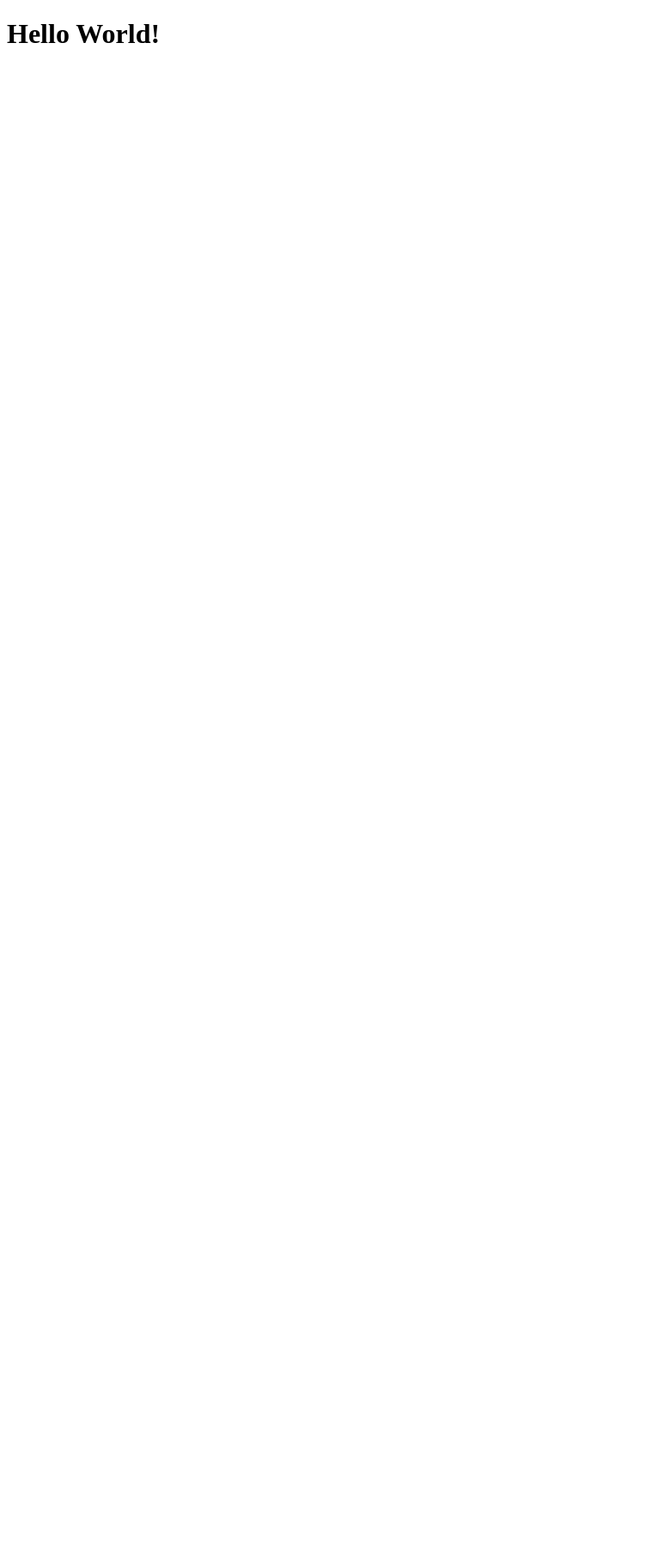
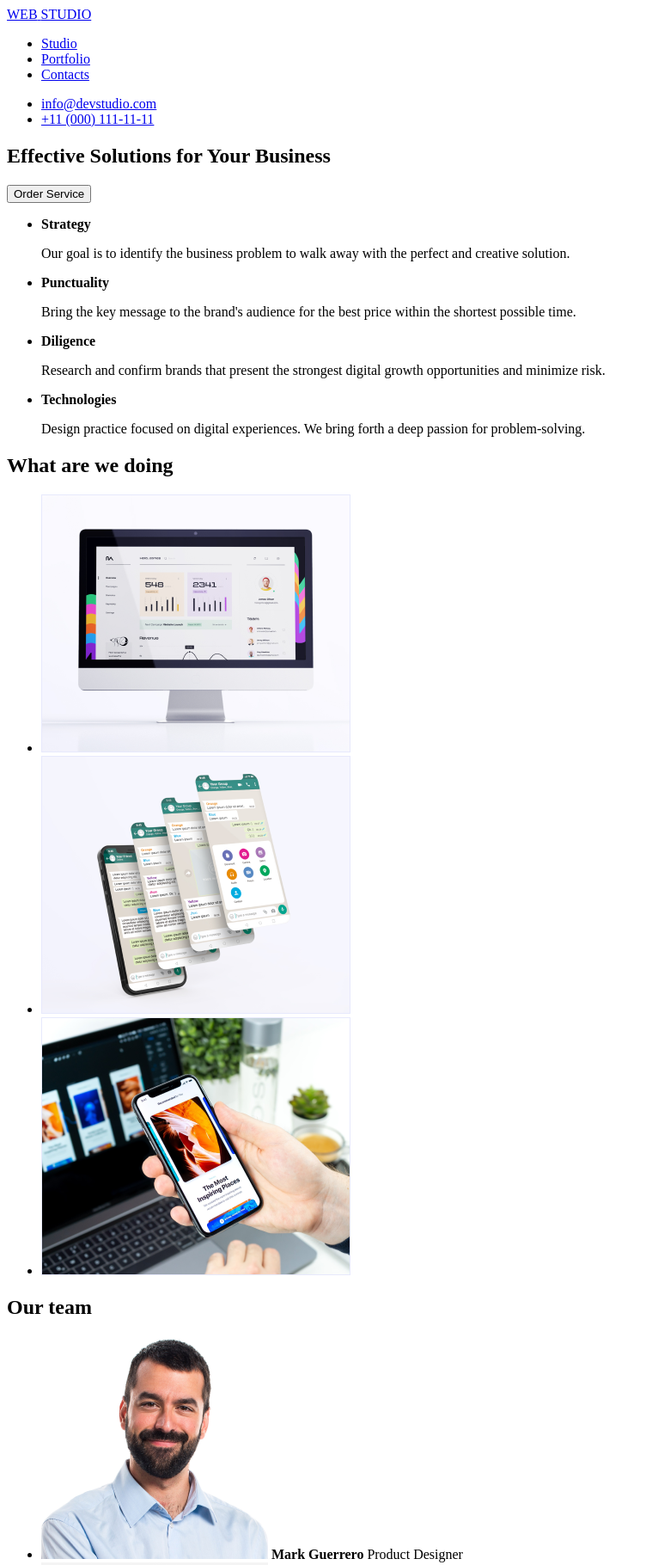
Before and after one commit to DenisPitsul/goit-markup-hw-01, a plain HTML site: page index.html in a window 1280 px wide. Shown: the top 1820 px of the page at 86% size, without its empty margins (0-759 px from the left). Before the commit the page ends 800 px from the top, so only its background shows below. Drawn offline with Linux system fonts and the light colour scheme.

Commit message:
Added hw-1 html marking

```diff
--- a/index.html
+++ b/index.html
@@ -7,6 +7,114 @@
     <title>Document</title>
 </head>
 <body>
-    <h1>Hello World!</h1>
+    <header>
+        <a href="#">
+            <span>WEB</span>
+            <span>STUDIO</span>
+        </a>
+        <nav>
+            <ul>
+                <li>
+                    <a href="#">Studio</a>
+                </li>
+                <li>
+                    <a href="#">Portfolio</a>
+                </li>
+                <li>
+                    <a href="#">Contacts</a>
+                </li>
+            </ul>
+        </nav>
+        <ul>
+            <li>
+                <a href="#">info@devstudio.com</a>
+            </li>
+            <li>
+                <a href="#">+11 (000) 111-11-11</a>
+            </li>
+        </ul>
+    </header>
+    <main>
+        <section>
+            <h1>Effective Solutions for Your Business</h1>
+            <button type="button">Order Service</button>
+        </section>
+        <section>
+            <ul>
+                <li>
+                    <strong>Strategy</strong>
+                    <p>
+                        Our goal is to identify the business problem to walk away with the perfect and creative solution.
+                    </p>
+                </li>
+                <li>
+                    <strong>Punctuality</strong>
+                    <p>
+                        Bring the key message to the brand's audience for the best price within the shortest possible time.
+                    </p>
+                </li>
+                <li>
+                    <strong>Diligence</strong>
+                    <p>
+                        Research and confirm brands that present the strongest digital growth opportunities and minimize risk.
+                    </p>
+                </li>
+                <li>
+                    <strong>Technologies</strong>
+                    <p>
+                        Design practice focused on digital experiences. We bring forth a deep passion for problem-solving.
+                    </p>
+                </li>
+            </ul>
+        </section>
+        <section>
+            <h2>What are we doing</h2>
+            <ul>
+                <li>
+                    <img src="images/img-1.png" alt="Monitor" width="360"/>
+                </li>
+                <li>
+                    <img src="images/img-2.png" alt="Multiple smartphone screens" width="360"/>
+                </li>
+                <li>
+                    <img src="images/img-3.png" alt="Smartphone in hand" width="360"/>
+                </li>
+            </ul>
+        </section>
+        <section>
+            <h2>Our team</h2>
+            <ul>
+                <li>
+                    <img src="images/img-4.png" alt="Mark Guerrero photo" width="264"/>
+                    <span><strong>Mark Guerrero</strong></span>
+                    <span>Product Designer</span>
+                </li>
+                <li>
+                    <img src="images/img-5.png" alt="Tom Ford photo" width="264"/>
+                    <span><strong>Tom Ford</strong></span>
+                    <span>Frontend Developer</span>
+                </li>
+                <li>
+                    <img src="images/img-6.png" alt="Camila Garcia photo" width="264"/>
+                    <span><strong>Camila Garcia</strong></span>
+                    <span>Marketing</span>
+                </li>
+                <li>
+                    <img src="images/img-7.png" alt="Daniel Wilson photo" width="264"/>
+                    <span><strong>Daniel Wilson</strong></span>
+                    <span>UI Designer</span>
+                </li>
+            </ul>
+        </section>
+    </main>
+    <footer>
+        <p>
+            <span>WEB</span>
+            <span>STUDIO</span>
+        </p>
+        <p>
+            Increase the flow of customers and sales for your business with digital marketing & growth solutions.
+        </p>
+    </footer>
 </body>
 </html>
```
Also changed, not shown: images/img-1.png (added), images/img-2.png (added), images/img-3.png (added), images/img-4.png (added), images/img-5.png (added), images/img-6.png (added), images/img-7.png (added).
